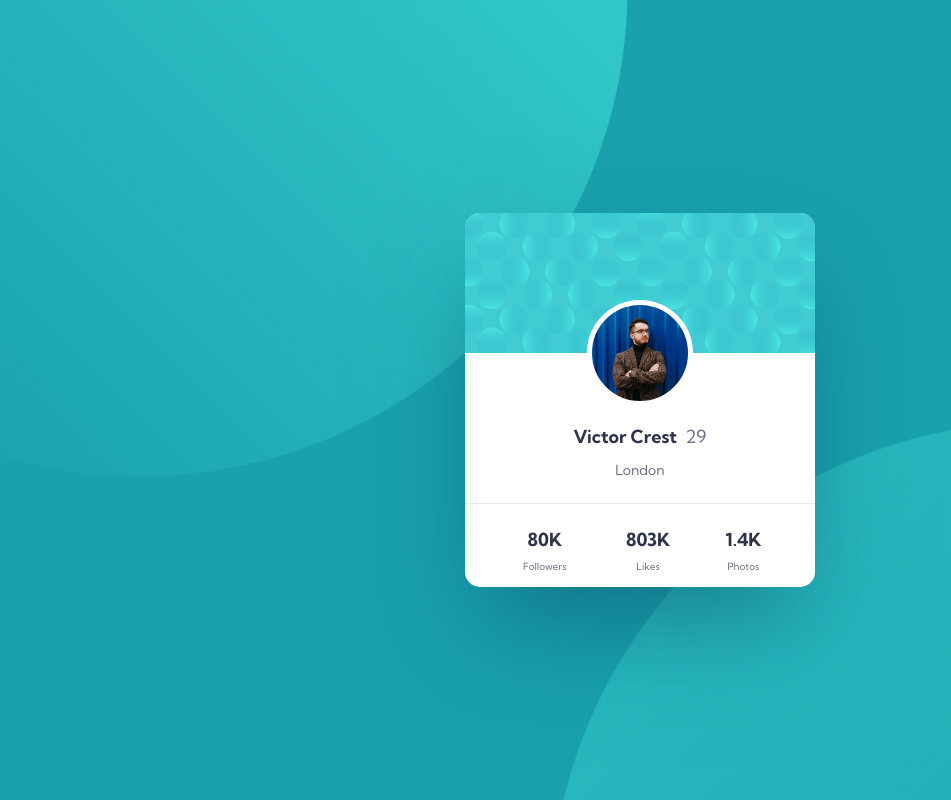
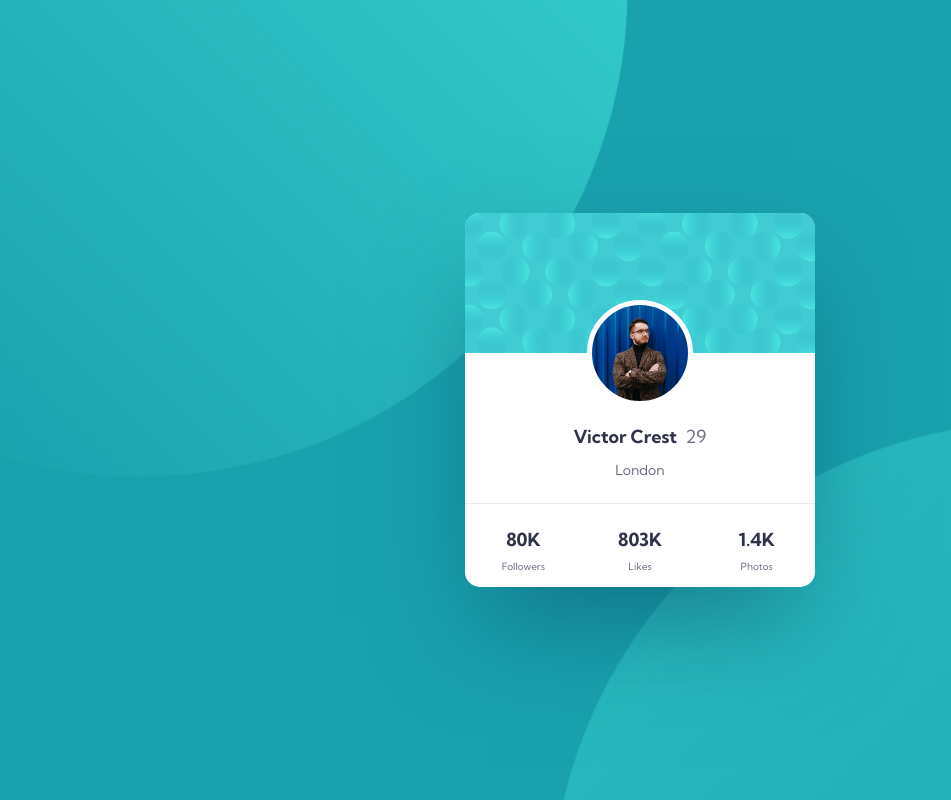
Before and after one commit to Braklord/1.-Profile-Card-Component, a plain HTML site: page index.html in a window 1280 px wide. Shown: the whole page, without its empty margins (0-951 px from the left). Drawn offline with Linux system fonts and the light colour scheme.

Commit message:
fix: fixed item with to percentage

```diff
--- a/css/card-component.css
+++ b/css/card-component.css
@@ -81,19 +81,23 @@
     display: flex;
     flex-direction: column;
     align-items: center;
-    width: 59px;
+    /* for the older browsers fallback */
+    width: 33.33%;
+    width: calc(100% / 3);
 }
 .card-component__meta_likes {
     display: flex;
     flex-direction: column;
     align-items: center;
-    width: 47px;
+    width: 33.33%;
+    width: calc(100% / 3);
 }
 .card-component__meta_photos {
     display: flex;
     flex-direction: column;
     align-items: center;
-    width: 43px;
+    width: 33.33%;
+    width: calc(100% / 3);
 }
 
 @media (max-width: 1199.98px) {
```
